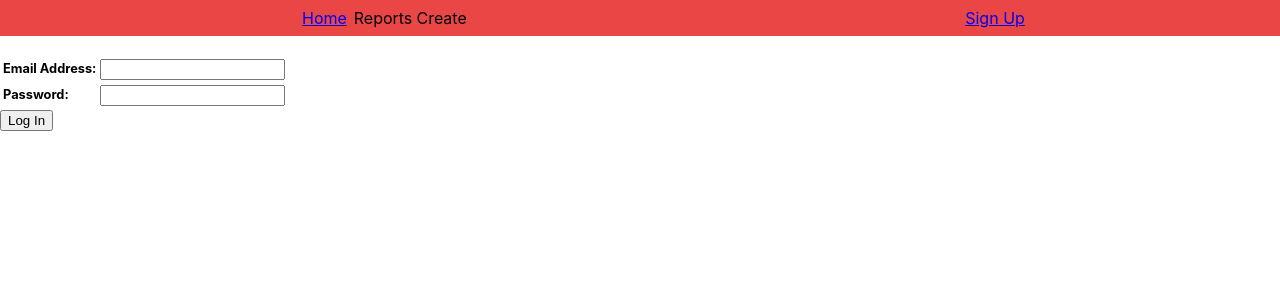
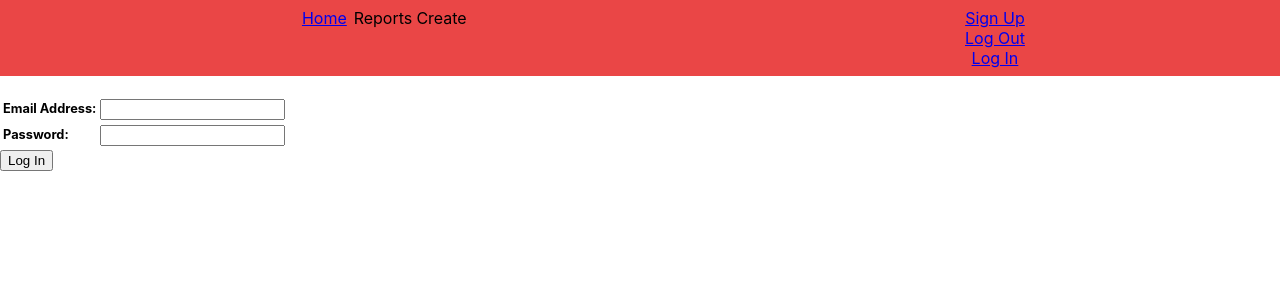
Before and after one commit to gjstephen/accounting-app-react, a React (Create React App) app: page /users/log_in in a window 1280 px wide. Shown: the top 300 px of the page. Built offline with nearby package versions, Linux system fonts and the light colour scheme; no server answers.

Commit message:
moved renderLogIn to App component to be able to pass loggedInUser info to all other components

```diff
--- a/src/App.js
+++ b/src/App.js
@@ -1,5 +1,6 @@
 import './App.css';
 import { Routes, Route } from 'react-router-dom'
+import { useState, useEffect } from 'react'
 
 import Home from './components/Home'
 import NavigationBar from './components/NavigationBar'
@@ -11,6 +12,33 @@ import TrialBalance from './components/reports/TrialBalance'
 import IncomeStatement from './components/reports/IncomeStatement'
 
 function App() {
+  const [loggedInUser, setLoggedInUser] = useState(null)
+
+  const renderLogIn = (event) => {
+    event.preventDefault()
+    const form = event.target
+    const data = Object.fromEntries(new FormData(form))
+
+    fetch('/api/sessions', {
+      method: 'POST',
+      headers: { 'Content-Type': 'application/json' },
+      body: JSON.stringify(data)
+    })
+      .then(res => res.json())
+      .then(res => {
+        if (res.error) {
+          // renderLogin()
+          document.querySelector('.error-message').textContent = 'Please enter a password or email.'
+        } else {
+          // console.log('meow')
+          setLoggedInUser(res)
+          console.log(res)
+          // console.log(loggedInUser)
+          // Home()
+        }
+      })
+  }
+
   return (
     <div className="App">
       <header>
@@ -20,10 +48,10 @@ function App() {
       <Routes>
         <Route path='/' element={<Home />} />
         <Route path='/users/sign_up' element={<SignUp />} />
-        <Route path='/users/log_in' element={<LogIn />} />
+        <Route path='/users/log_in' element={<LogIn renderLogIn={renderLogIn}/>} />
         <Route path='/trialBalance' element={<TrialBalance />} />
         <Route path='/incomeStatement' element={<IncomeStatement />} />
-        <Route path='/create/manualJournal' element={<ManualJournals />} />
+        <Route path='/create/manualJournal' element={<ManualJournals loggedInUser={loggedInUser}/>} />
       </Routes>
     </div>
   );
--- a/src/components/ManualJournals.js
+++ b/src/components/ManualJournals.js
@@ -2,7 +2,7 @@ import { useState} from 'react'
 import './mjStyle.scss'
 
 
-function ManualJournals() {
+function ManualJournals({ loggedInUser }) {
   const [ transactionLines, setNumLines ] = useState(4)
 
   const addNewLine = () => {
@@ -60,6 +60,7 @@ function ManualJournals() {
                 <th>Narration</th>
                 <th>Date</th>
                 <th>Journal Number</th>
+                <th>User Id</th>
               </tr>
             </thead>
 
@@ -68,6 +69,7 @@ function ManualJournals() {
                 <td><textarea name="" id="" cols="40" rows="4"></textarea></td>
                 <td><input type="date" /></td>
                 <td><input type="text" /></td>
+                <td><p>{loggedInUser.id}</p></td>
               </tr>
             </tbody>
           </table>
--- a/src/components/NavigationBar.js
+++ b/src/components/NavigationBar.js
@@ -2,7 +2,7 @@ import './navigationBar.scss'
 import { Link } from 'react-router-dom'
 import { useState} from 'react'
 
-function NavigationBar() {
+function NavigationBar(renderLogIn) {
   let [ loggedInUser, setLoggedInUser ] = useState(null)
 
   const isLoggedIn = () => {
@@ -60,8 +60,11 @@ function NavigationBar() {
 
       <div className="user-info">
         <p><Link to='/users/sign_up'>Sign Up</Link></p>
-        <div className="user-btn"></div>
-        {isLoggedIn()}
+        <div className="user-btn">
+          <p><Link to='/'>Log Out</Link></p>
+          <p><Link to='/users/log_in'>Log In</Link></p>
+        </div>
+        {/* {isLoggedIn()} */}
       </div>
     </div>
   )
--- a/src/components/users/LogIn.js
+++ b/src/components/users/LogIn.js
@@ -1,33 +1,33 @@
 import Home from '../Home'
 import { useState, useEffect } from 'react'
 
-function LogIn() {
+function LogIn({ renderLogIn }) {
   const [loggedInUser, setLoggedInUser] = useState(null)
 
-  const renderLogIn = (event) => {
-    event.preventDefault()
-    const form = event.target
-    const data = Object.fromEntries(new FormData(form))
+  // const renderLogIn = (event) => {
+  //   event.preventDefault()
+  //   const form = event.target
+  //   const data = Object.fromEntries(new FormData(form))
 
-    fetch('/api/sessions', {
-      method: 'POST',
-      headers: { 'Content-Type': 'application/json' },
-      body: JSON.stringify(data)
-    })
-      .then(res => res.json())
-      .then(res => {
-        if (res.error) {
-          // renderLogin()
-          document.querySelector('.error-message').textContent = 'Please enter a password or email.'
-        } else {
-          // console.log('meow')
-          setLoggedInUser(res)
-          // console.log(res)
-          // console.log(loggedInUser)
-          // Home()
-        }
-      })
-  }
+  //   fetch('/api/sessions', {
+  //     method: 'POST',
+  //     headers: { 'Content-Type': 'application/json' },
+  //     body: JSON.stringify(data)
+  //   })
+  //     .then(res => res.json())
+  //     .then(res => {
+  //       if (res.error) {
+  //         // renderLogin()
+  //         document.querySelector('.error-message').textContent = 'Please enter a password or email.'
+  //       } else {
+  //         // console.log('meow')
+  //         setLoggedInUser(res)
+  //         // console.log(res)
+  //         // console.log(loggedInUser)
+  //         // Home()
+  //       }
+  //     })
+  // }
 
   return (
     <div className="log_in_form">
```
